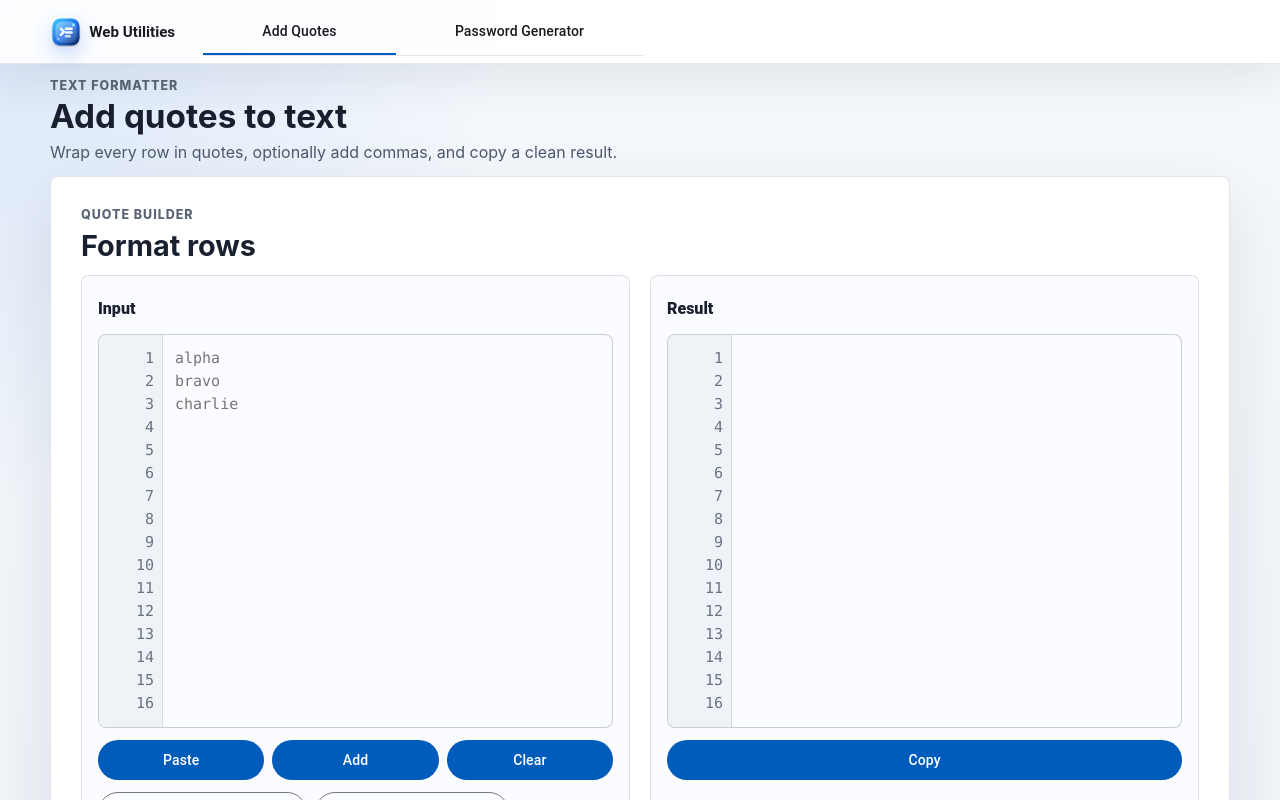
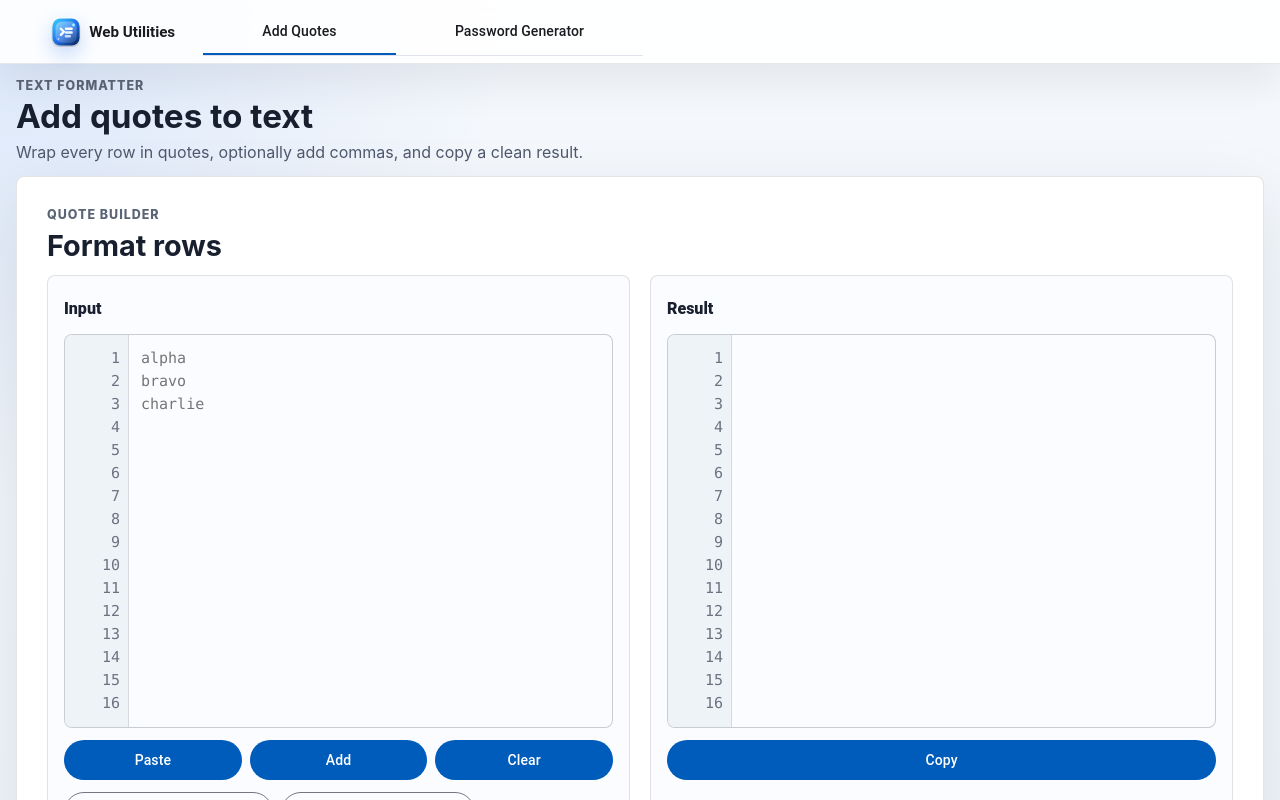
Before and after one commit to agentdata/web-utilities, an Angular app: page /quotes-tool in a window 1280 px wide. Shown: the top 800 px of the page. Built offline with nearby package versions, Linux system fonts and the light colour scheme.

Commit message:
Bump version to 1.6.1 and update changelog, update quote tool layout a bit wider.

```diff
--- a/package.json
+++ b/package.json
@@ -1,6 +1,6 @@
 {
   "name": "web-utilities",
-  "version": "1.6.0",
+  "version": "1.6.1",
   "scripts": {
     "ng": "ng",
     "start": "ng serve",
--- a/src/app/app.html
+++ b/src/app/app.html
@@ -16,7 +16,7 @@
 
 <mat-tab-nav-panel #tabPanel></mat-tab-nav-panel>
 
-<main class="page-shell">
+<main class="page-shell" [class.page-shell--quotes]="activeUtility() === 'quotes'">
   @if (activeUtility() === 'quotes') {
     <section class="hero">
       <div>
--- a/src/app/app.scss
+++ b/src/app/app.scss
@@ -52,9 +52,15 @@
 }
 
 .page-shell {
-  width: min(1180px, calc(100% - 32px));
+  --page-shell-max-width: 1180px;
+
+  width: min(var(--page-shell-max-width), calc(100% - 32px));
   margin: 0 auto;
   padding: 14px 0 16px;
+}
+
+.page-shell--quotes {
+  --page-shell-max-width: 1520px;
 }
 
 .hero {
--- a/src/app/version.ts
+++ b/src/app/version.ts
@@ -7,9 +7,17 @@ export type ChangelogEntry = {
   commits: string[];
 };
 
-export const APP_VERSION = '1.6.0';
+export const APP_VERSION = '1.6.1';
 
 export const CHANGELOG: ChangelogEntry[] = [
+  {
+    version: '1.6.1',
+    date: '2026-07-10',
+    title: 'Wider quote tool layout',
+    summary: 'Widened the page shell for the quote tool to give the editor more room.',
+    changes: ['Increased the max page width on the quote tool view.'],
+    commits: [],
+  },
   {
     version: '1.6.0',
     date: '2026-07-10',
```
Also changed, not shown: public/CHANGELOG.md.
